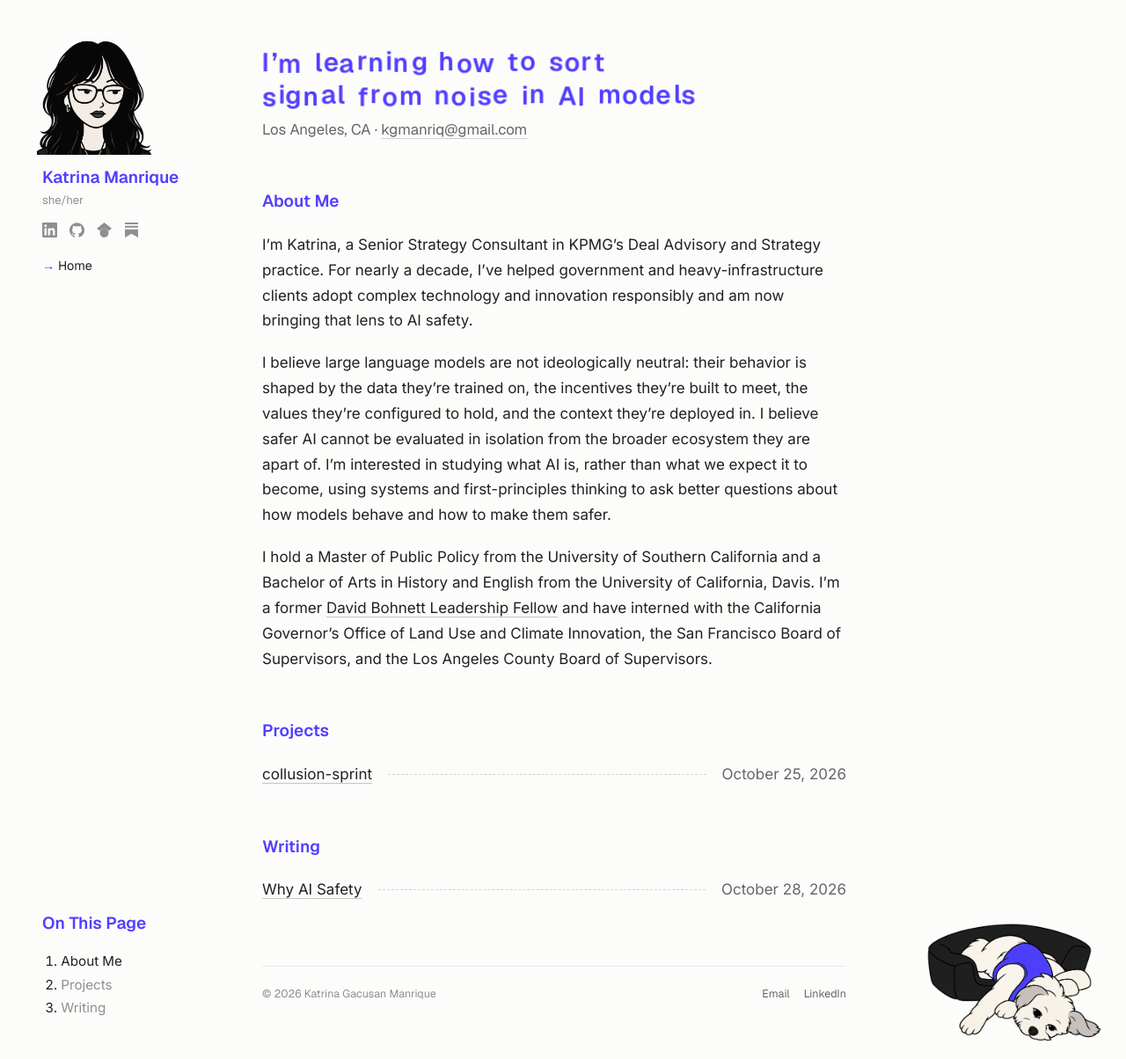
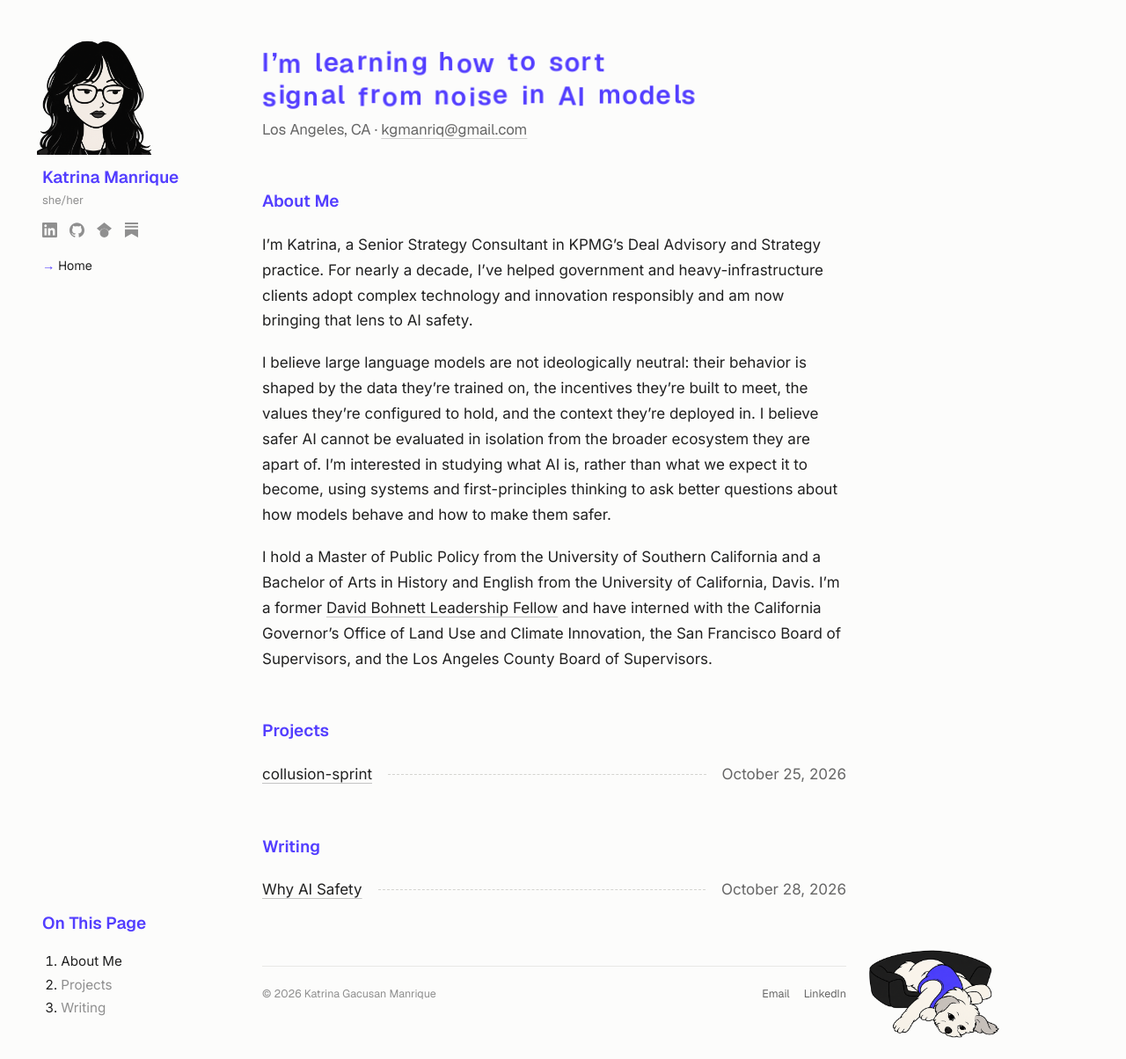
Before and after one commit to kgmanriq/kgmanriq.github.io, a Jekyll site: the page built from index.html, in a window 1280 px wide and 1204 px high. Shown: the whole window at 88% size. Built offline with Jekyll 4.4.1, drawn with Linux system fonts in a browser that asks for light colours.

Commit message:
Bring dog closer to content and size it to match avatar
Co-Authored-By: Claude Opus 5.5 <noreply@anthropic.com>
Claude-Session: https://claude.ai/code/session_01EuuEgRVzQ3seSDn6GstdDW

```diff
--- a/assets/css/style.css
+++ b/assets/css/style.css
@@ -194,10 +194,12 @@ p { margin: 0 0 1.1em; }
 .mdr .mdr-ch { display: inline-block; transform-origin: 50% 60%; will-change: transform; }
 
 /* ---------- Dog illustration (bottom-right corner) ---------- */
-.dog { position: fixed; right: 28px; bottom: 20px; width: 200px; height: auto; pointer-events: none; z-index: 1; }
+.dog { position: fixed; bottom: 24px; width: 150px; height: auto; pointer-events: none; z-index: 1;
+  /* Sit just right of the main column rather than out at the window edge. */
+  left: min(calc(50% + 374px), calc(100% - 294px)); }
 /* Narrower screens: no empty margin to sit in, so it rests at the end of the page instead of covering text. */
 @media (max-width: 1180px) {
-  .dog { position: static; display: block; width: 160px; margin: 56px 0 -40px auto; }
+  .dog { position: static; display: block; width: 140px; margin: 56px 0 -40px auto; }
 }
-@media (max-width: 760px) { .dog { width: 130px; } }
+@media (max-width: 760px) { .dog { width: 120px; } }
 @media print { .dog { display: none; } }
```
